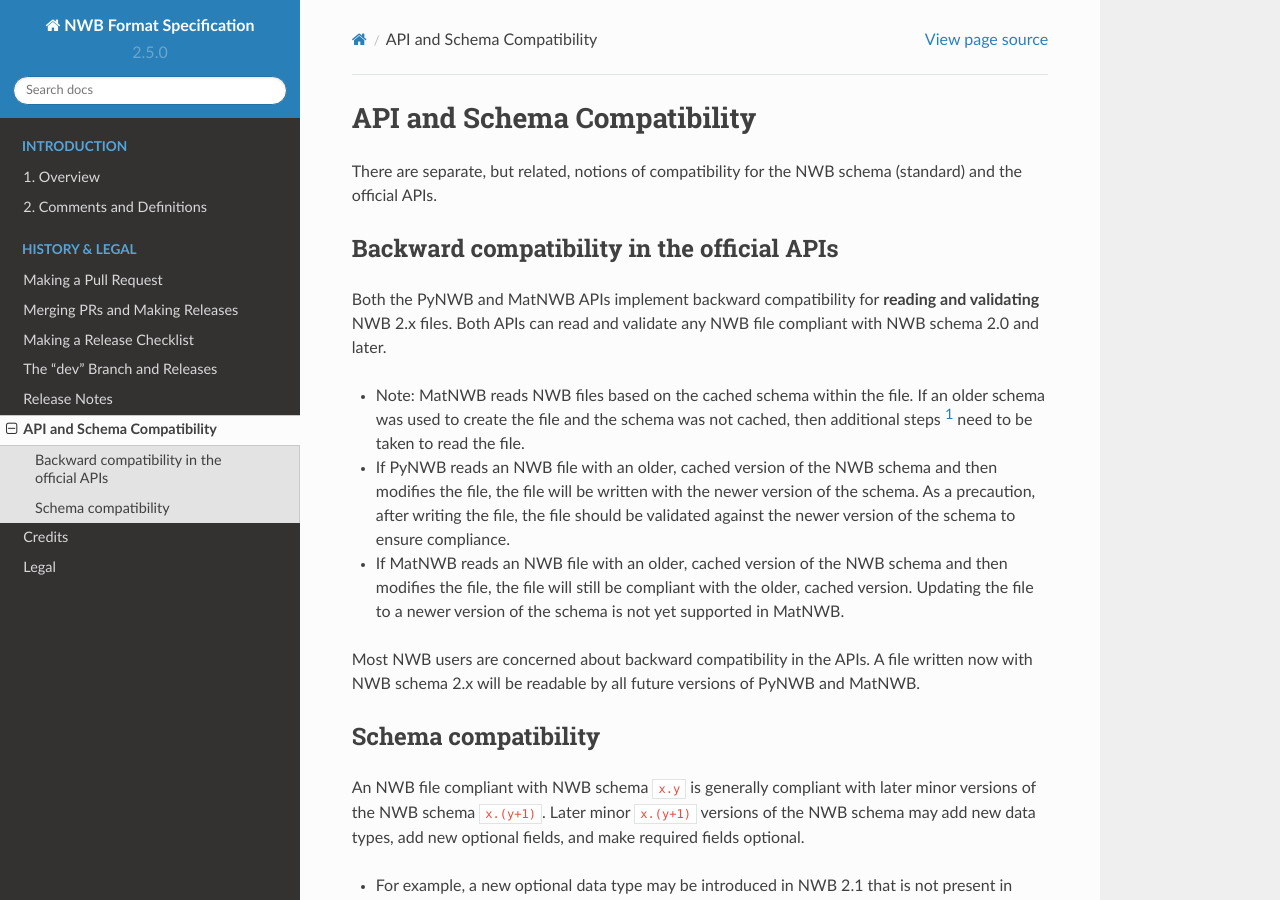
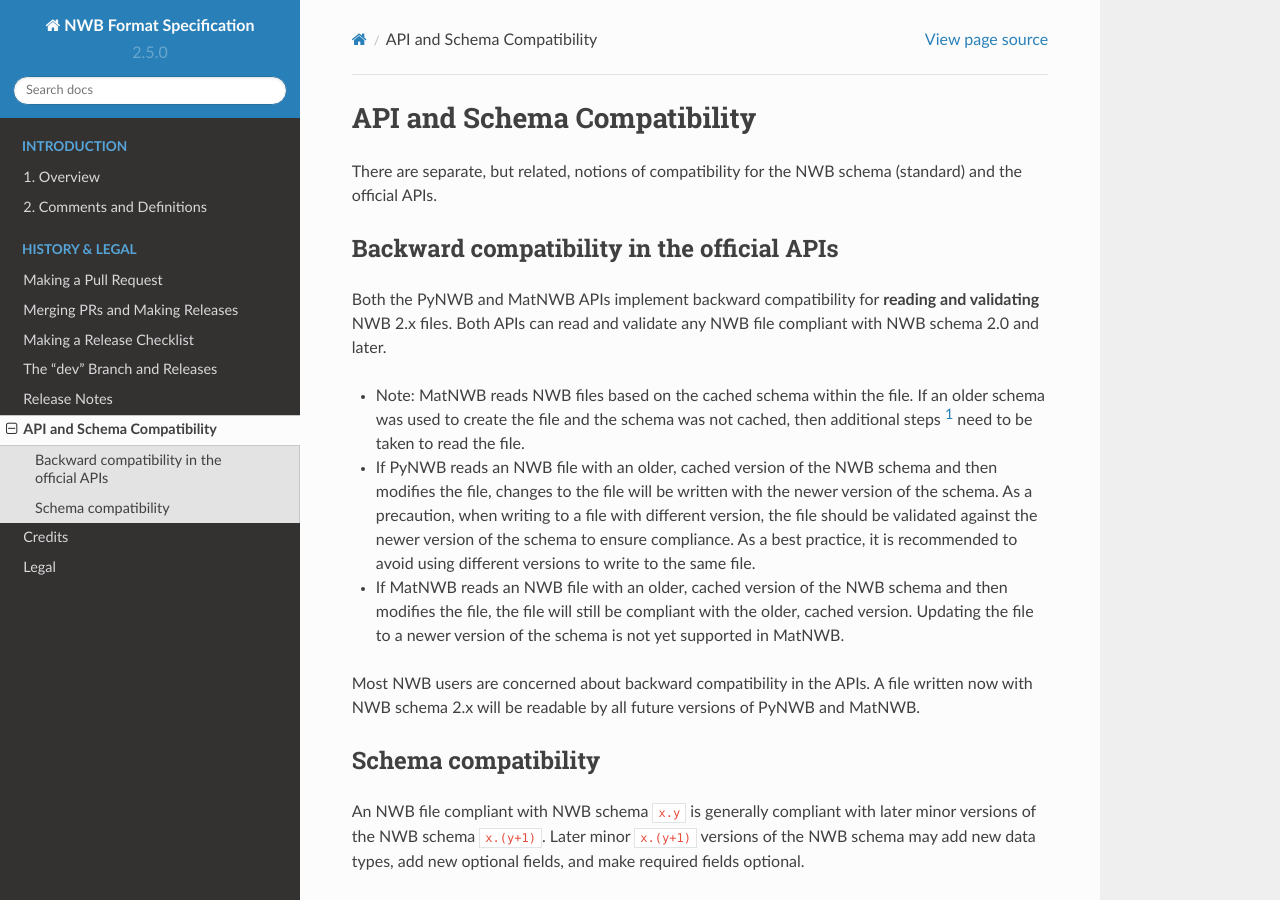
Before and after one commit to NeurodataWithoutBorders/nwb-schema, a Sphinx documentation site: the page built from docs/format/source/compatibility.rst, in a window 1280 px wide and 900 px high. Built offline with Sphinx 7.4.7 and the Read the Docs theme 2.0.0, drawn with Linux system fonts in a browser that asks for light colours.

Commit message:
Update docs/format/source/compatibility.rst
Co-authored-by: Oliver Ruebel <oruebel@users.noreply.github.com>

```diff
--- a/docs/format/source/compatibility.rst
+++ b/docs/format/source/compatibility.rst
@@ -11,9 +11,10 @@ APIs can read and validate any NWB file compliant with NWB schema 2.0 and later.
 
 - Note: MatNWB reads NWB files based on the cached schema within the file. If an older schema was used to
   create the file and the schema was not cached, then additional steps [#f1]_ need to be taken to read the file.
-- If PyNWB reads an NWB file with an older, cached version of the NWB schema and then modifies the file, the file
-  will be written with the newer version of the schema. As a precaution, after writing the file, the file should
-  be validated against the newer version of the schema to ensure compliance.
+- If PyNWB reads an NWB file with an older, cached version of the NWB schema and then modifies the file,
+  changes to the file will be written with the newer version of the schema. As a precaution, when writing to
+  a file with different version, the file should be validated against the newer version of the schema to ensure
+  compliance. As a best practice, it is recommended to avoid using different versions to write to the same file.
 - If MatNWB reads an NWB file with an older, cached version of the NWB schema and then modifies the file, the file
   will still be compliant with the older, cached version. Updating the file to a newer version of the schema is
   not yet supported in MatNWB.
```
